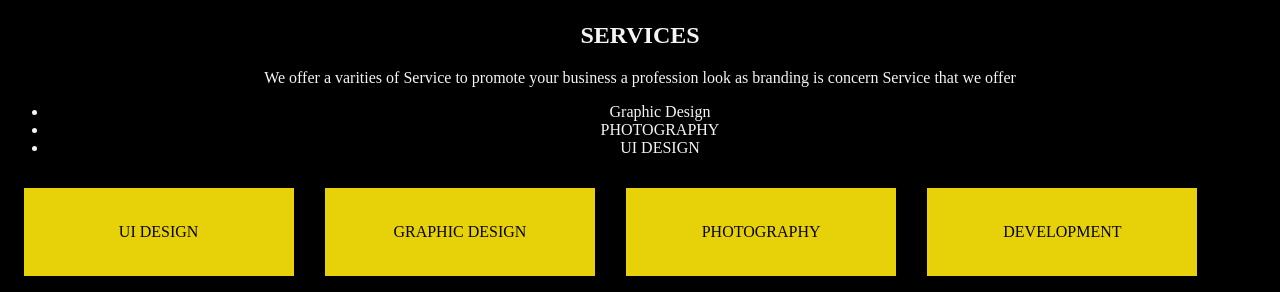
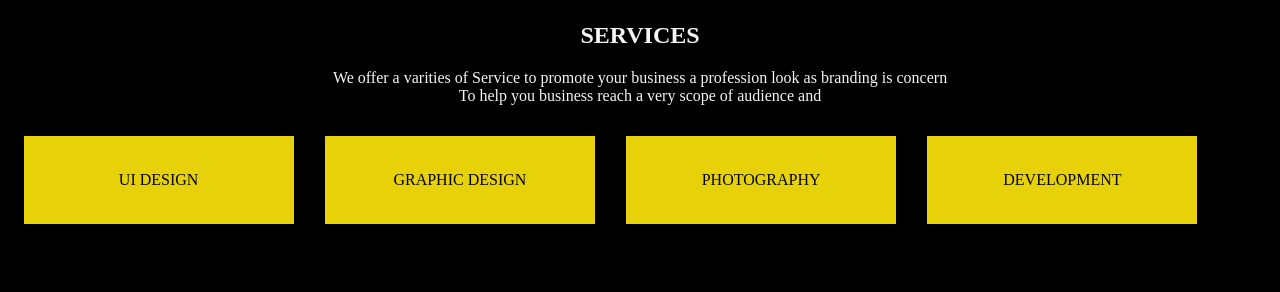
Before and after one commit to Tmreign/portfolio, a plain HTML site: page index.html in a window 1280 px wide. Shown: the part 958-1250 px from the top of the page. After the commit the page ends 1198 px from the top, so only its background shows below. Drawn offline with Linux system fonts and the light colour scheme; a script that the page names is missing.

Commit message:
figuring out the service part

```diff
--- a/index.html
+++ b/index.html
@@ -33,14 +33,8 @@
         <h2>SERVICES</h2>
                 <p>
                     We offer a varities of Service to promote your business a profession look as branding is concern
-
-                    Service that we offer
-                      <ul>
-                          <li>Graphic Design</li>
-                          <li>PHOTOGRAPHY</li>
-                          <li>UI DESIGN</li>
-                      </ul>
-
+                       <br>
+                    To help you business reach a very scope of audience and
                 </p>
         <div id="development">
                 <p class="development">UI DESIGN</p>
```
